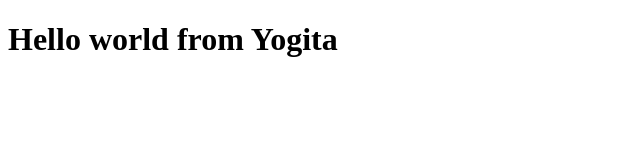
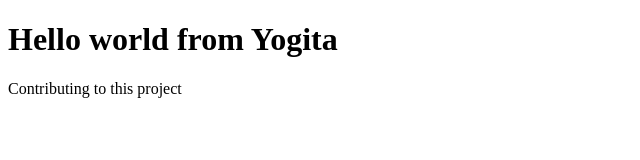
Before and after one commit to anujyog1/yogitaserver, a plain HTML site: page index.html in a window 1280 px wide. Shown: the whole page, without its empty margins (0-640 px from the left). Drawn offline with Linux system fonts and the light colour scheme.

Commit message:
first commit

```diff
--- a/index.html
+++ b/index.html
@@ -8,5 +8,6 @@
 </head>
 <body>
   <h1>Hello world from Yogita</h1>
+  <p>Contributing to this project</p>
 </body>
 </html>
```
